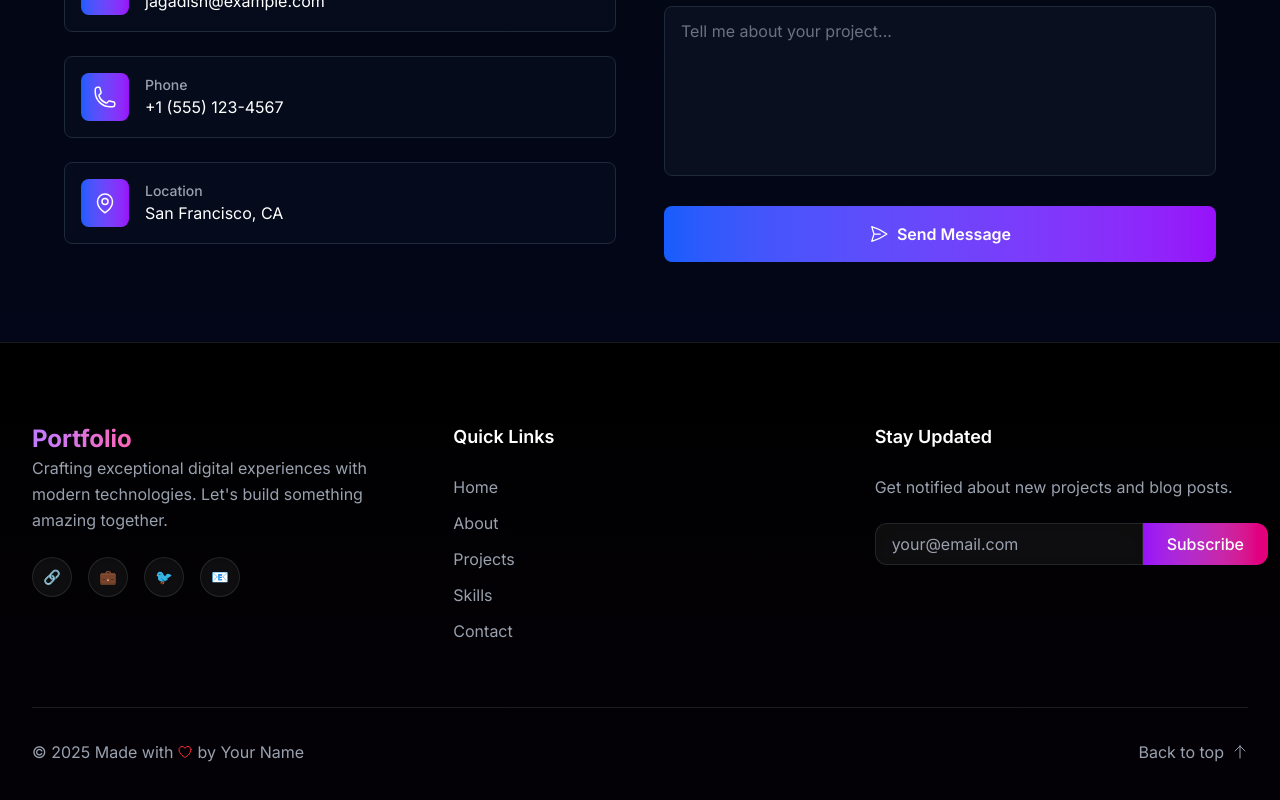
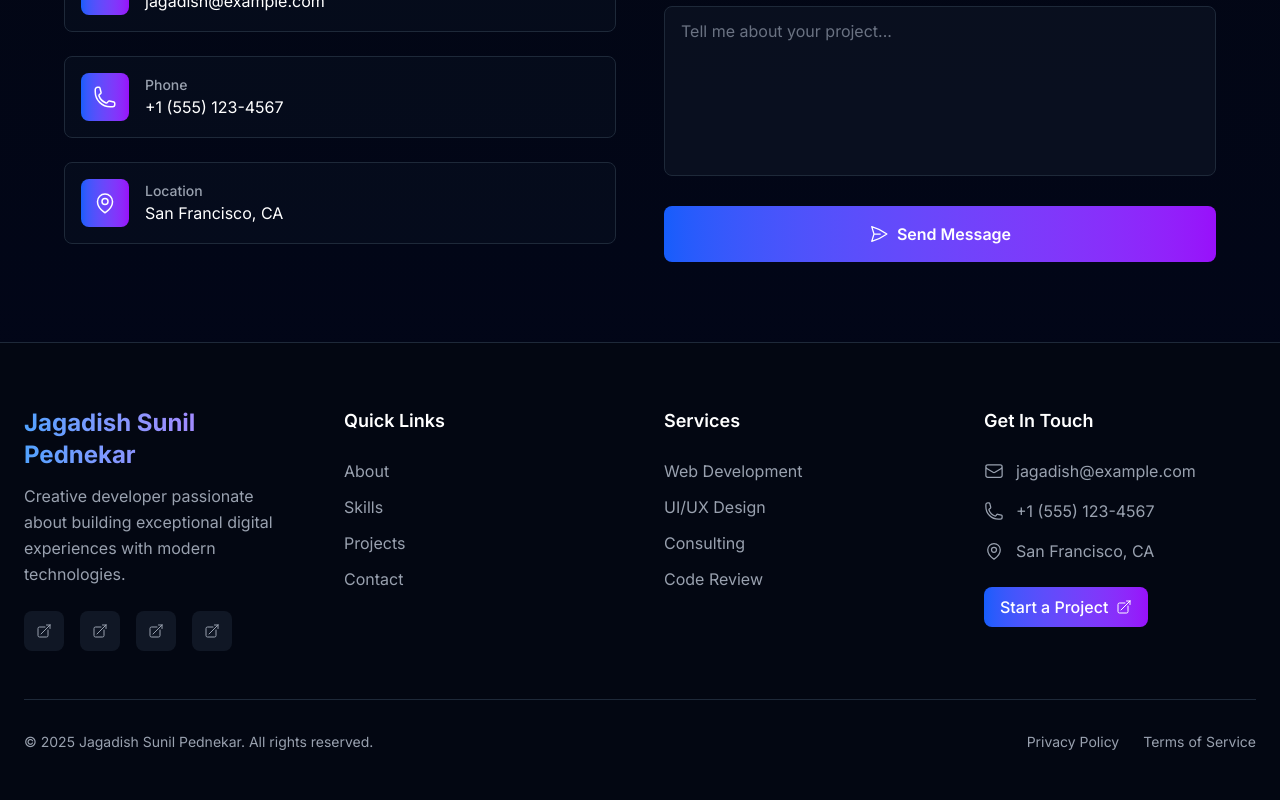
Before and after one commit to JAGADISHSUNILPEDNEKAR/portfolio, a Next.js app: page / in a window 1280 px wide. Shown: the part 5290-6090 px from the top of the page. Built offline with nearby package versions, Linux system fonts and the light colour scheme.

Commit message:
Updated Footer and Scroll to top functionlaities

```diff
--- a/src/app/page.tsx
+++ b/src/app/page.tsx
@@ -1,21 +1,25 @@
-import Navigation from '@/components/layout/Navigation'
-import Hero from '@/components/sections/Hero'
-import About from '@/components/sections/About'
-import Skills from '@/components/sections/Skills'
-import Projects from '@/components/sections/Projects'
-import Contact from '@/components/sections/Contact'
-import Footer from '@/components/layout/Footer'
+import Hero from '@/components/sections/Hero';
+import About from '@/components/sections/About';
+import Skills from '@/components/sections/Skills';
+import Projects from '@/components/sections/Projects';
+import Contact from '@/components/sections/Contact';
+import Navigation from '@/components/layout/Navigation';
+import Footer from '@/components/layout/Footer';
+import ScrollToTop from '@/components/common/ScrollToTop';
 
-export default function Home() {
+export default function HomePage() {
   return (
-    <main className="min-h-screen bg-black">
+    <>
       <Navigation />
-      <Hero />
-      <About />
-      <Skills />
-      <Projects />
-      <Contact />
+      <main className="relative">
+        <Hero />
+        <About />
+        <Skills />
+        <Projects />
+        <Contact />
+      </main>
       <Footer />
-    </main>
-  )
+      <ScrollToTop />
+    </>
+  );
 }
--- a/src/components/layout/Footer.tsx
+++ b/src/components/layout/Footer.tsx
@@ -3,142 +3,183 @@
 import { motion } from 'framer-motion';
 import Link from 'next/link';
 import {
-  HeartIcon,
-  ArrowUpIcon
+  EnvelopeIcon,
+  PhoneIcon,
+  MapPinIcon,
+  ArrowTopRightOnSquareIcon
 } from '@heroicons/react/24/outline';
+import { PERSONAL_INFO, SOCIAL_LINKS } from '@/lib/constants';
 
-export default function Footer() {
-  const scrollToTop = () => {
-    window.scrollTo({ top: 0, behavior: 'smooth' });
-  };
+const Footer = () => {
+  const currentYear = new Date().getFullYear();
 
-  const socialLinks = [
-    { name: 'GitHub', href: '#', icon: '🔗' },
-    { name: 'LinkedIn', href: '#', icon: '💼' },
-    { name: 'Twitter', href: '#', icon: '🐦' },
-    { name: 'Email', href: 'mailto:hello@example.com', icon: '📧' },
+  const footerSections = [
+    {
+      title: 'Quick Links',
+      links: [
+        { name: 'About', href: '#about' },
+        { name: 'Skills', href: '#skills' },
+        { name: 'Projects', href: '#projects' },
+        { name: 'Contact', href: '#contact' }
+      ]
+    },
+    {
+      title: 'Services',
+      links: [
+        { name: 'Web Development', href: '#' },
+        { name: 'UI/UX Design', href: '#' },
+        { name: 'Consulting', href: '#' },
+        { name: 'Code Review', href: '#' }
+      ]
+    }
   ];
 
-  const quickLinks = [
-    { name: 'Home', href: '#home' },
-    { name: 'About', href: '#about' },
-    { name: 'Projects', href: '#projects' },
-    { name: 'Skills', href: '#skills' },
-    { name: 'Contact', href: '#contact' },
+  const contactInfo = [
+    {
+      icon: EnvelopeIcon,
+      label: PERSONAL_INFO.email,
+      href: `mailto:${PERSONAL_INFO.email}`
+    },
+    {
+      icon: PhoneIcon,
+      label: PERSONAL_INFO.phone,
+      href: `tel:${PERSONAL_INFO.phone}`
+    },
+    {
+      icon: MapPinIcon,
+      label: PERSONAL_INFO.location,
+      href: null
+    }
   ];
 
   return (
-    <footer className="relative bg-black border-t border-white/10">
-      <div className="absolute inset-0 bg-gradient-to-t from-purple-900/5 to-transparent" />
-
-      <div className="relative max-w-7xl mx-auto px-4 sm:px-6 lg:px-8 py-20">
-        <div className="grid md:grid-cols-3 gap-12">
-          {/* Brand */}
+    <footer className="bg-gray-950 border-t border-gray-800">
+      <div className="container mx-auto px-6 py-16">
+        <div className="grid grid-cols-1 md:grid-cols-2 lg:grid-cols-4 gap-12">
+          {/* Brand Section */}
           <motion.div
             initial={{ opacity: 0, y: 20 }}
             whileInView={{ opacity: 1, y: 0 }}
+            transition={{ duration: 0.6 }}
             viewport={{ once: true }}
             className="space-y-6"
           >
-            <Link href="/" className="text-2xl font-bold bg-gradient-to-r from-purple-400 to-pink-400 bg-clip-text text-transparent">
-              Portfolio
+            <div>
+              <h3 className="text-2xl font-bold bg-gradient-to-r from-blue-400 to-purple-400 bg-clip-text text-transparent mb-3">
+                {PERSONAL_INFO.name}
+              </h3>
+              <p className="text-gray-400 leading-relaxed">
+                Creative developer passionate about building exceptional digital experiences with modern technologies.
+              </p>
+            </div>
+
+            {/* Social Links */}
+            <div className="flex gap-4">
+              {Object.entries(SOCIAL_LINKS).map(([platform, url]) => (
+                <Link
+                  key={platform}
+                  href={url}
+                  target="_blank"
+                  rel="noopener noreferrer"
+                  className="w-10 h-10 rounded-lg bg-gray-800/50 hover:bg-gray-700/50 flex items-center justify-center text-gray-400 hover:text-white transition-all duration-300 group"
+                  aria-label={`${platform} profile`}
+                >
+                  <ArrowTopRightOnSquareIcon className="w-4 h-4 group-hover:scale-110 transition-transform duration-200" />
                 </Link>
-            <p className="text-gray-400 leading-relaxed">
-              Crafting exceptional digital experiences with modern technologies.
-              Let's build something amazing together.
-            </p>
-            <div className="flex space-x-4">
-              {socialLinks.map((link) => (
-                <motion.a
-                  key={link.name}
-                  href={link.href}
-                  whileHover={{ scale: 1.1, y: -2 }}
-                  className="w-10 h-10 bg-white/5 backdrop-blur-sm border border-white/10 rounded-full flex items-center justify-center text-gray-400 hover:text-white hover:border-white/20 transition-all duration-200"
-                >
-                  <span className="text-sm">{link.icon}</span>
-                </motion.a>
               ))}
             </div>
           </motion.div>
 
-          {/* Quick Links */}
+          {/* Quick Links & Services */}
+          {footerSections.map((section, index) => (
             <motion.div
+              key={section.title}
               initial={{ opacity: 0, y: 20 }}
               whileInView={{ opacity: 1, y: 0 }}
+              transition={{ delay: (index + 1) * 0.1, duration: 0.6 }}
               viewport={{ once: true }}
-            transition={{ delay: 0.1 }}
-            className="space-y-6"
             >
-            <h3 className="text-lg font-semibold text-white">Quick Links</h3>
+              <h4 className="text-lg font-semibold text-white mb-6">{section.title}</h4>
               <ul className="space-y-3">
-              {quickLinks.map((link) => (
+                {section.links.map((link) => (
                   <li key={link.name}>
                     <Link
                       href={link.href}
-                    className="text-gray-400 hover:text-white transition-colors duration-200 flex items-center group"
+                      className="text-gray-400 hover:text-white transition-colors duration-200 flex items-center gap-2 group"
                     >
-                    <span className="group-hover:translate-x-1 transition-transform duration-200">
                       {link.name}
-                    </span>
+                      <ArrowTopRightOnSquareIcon className="w-3 h-3 opacity-0 group-hover:opacity-100 transition-opacity duration-200" />
                     </Link>
                   </li>
                 ))}
               </ul>
             </motion.div>
+          ))}
 
-          {/* Newsletter */}
+          {/* Contact Info */}
           <motion.div
             initial={{ opacity: 0, y: 20 }}
             whileInView={{ opacity: 1, y: 0 }}
+            transition={{ delay: 0.3, duration: 0.6 }}
             viewport={{ once: true }}
-            transition={{ delay: 0.2 }}
-            className="space-y-6"
           >
-            <h3 className="text-lg font-semibold text-white">Stay Updated</h3>
-            <p className="text-gray-400">
-              Get notified about new projects and blog posts.
-            </p>
-            <div className="flex">
-              <input
-                type="email"
-                placeholder="your@email.com"
-                className="flex-1 px-4 py-2 bg-white/5 backdrop-blur-sm border border-white/10 rounded-l-xl text-white placeholder-gray-400 focus:outline-none focus:border-purple-500"
-              />
-              <motion.button
-                whileHover={{ scale: 1.05 }}
-                whileTap={{ scale: 0.95 }}
-                className="px-6 py-2 bg-gradient-to-r from-purple-600 to-pink-600 text-white font-medium rounded-r-xl hover:shadow-lg transition-all duration-200"
+            <h4 className="text-lg font-semibold text-white mb-6">Get In Touch</h4>
+            <div className="space-y-4">
+              {contactInfo.map((item) => (
+                <div key={item.label} className="flex items-center gap-3">
+                  <item.icon className="w-5 h-5 text-gray-400 flex-shrink-0" />
+                  {item.href ? (
+                    <Link
+                      href={item.href}
+                      className="text-gray-400 hover:text-white transition-colors duration-200"
                     >
-                Subscribe
-              </motion.button>
+                      {item.label}
+                    </Link>
+                  ) : (
+                    <span className="text-gray-400">{item.label}</span>
+                  )}
+                </div>
+              ))}
+            </div>
+
+            {/* CTA */}
+            <div className="mt-6">
+              <Link
+                href="#contact"
+                className="inline-flex items-center gap-2 px-4 py-2 bg-gradient-to-r from-blue-600 to-purple-600 rounded-lg font-medium text-white hover:scale-105 transition-transform duration-200"
+              >
+                Start a Project
+                <ArrowTopRightOnSquareIcon className="w-4 h-4" />
+              </Link>
             </div>
           </motion.div>
         </div>
 
-        {/* Bottom Bar */}
-        <div className="mt-16 pt-8 border-t border-white/10 flex flex-col md:flex-row justify-between items-center space-y-4 md:space-y-0">
-          <motion.p
+        {/* Bottom Section */}
+        <motion.div
           initial={{ opacity: 0 }}
           whileInView={{ opacity: 1 }}
+          transition={{ delay: 0.4, duration: 0.6 }}
           viewport={{ once: true }}
-            className="text-gray-400 flex items-center"
+          className="border-t border-gray-800 pt-8 mt-12"
         >
-            © {new Date().getFullYear()} Made with
-            <HeartIcon className="w-4 h-4 text-red-500 mx-1" />
-            by Your Name
-          </motion.p>
-
-          <motion.button
-            onClick={scrollToTop}
-            whileHover={{ y: -2 }}
-            whileTap={{ scale: 0.95 }}
-            className="flex items-center space-x-2 text-gray-400 hover:text-white transition-colors duration-200"
-          >
-            <span>Back to top</span>
-            <ArrowUpIcon className="w-4 h-4" />
-          </motion.button>
+          <div className="flex flex-col md:flex-row justify-between items-center gap-4">
+            <p className="text-gray-400 text-sm">
+              © {currentYear} {PERSONAL_INFO.name}. All rights reserved.
+            </p>
+            <div className="flex gap-6 text-sm">
+              <Link href="/privacy" className="text-gray-400 hover:text-white transition-colors duration-200">
+                Privacy Policy
+              </Link>
+              <Link href="/terms" className="text-gray-400 hover:text-white transition-colors duration-200">
+                Terms of Service
+              </Link>
             </div>
+          </div>
+        </motion.div>
       </div>
     </footer>
   );
-}
+};
+
+export default Footer;
```
Also changed, not shown: src/components/common/ScrollToTop.tsx (+13 -70 lines). Lines whose indentation alone changed are shown as unchanged.
